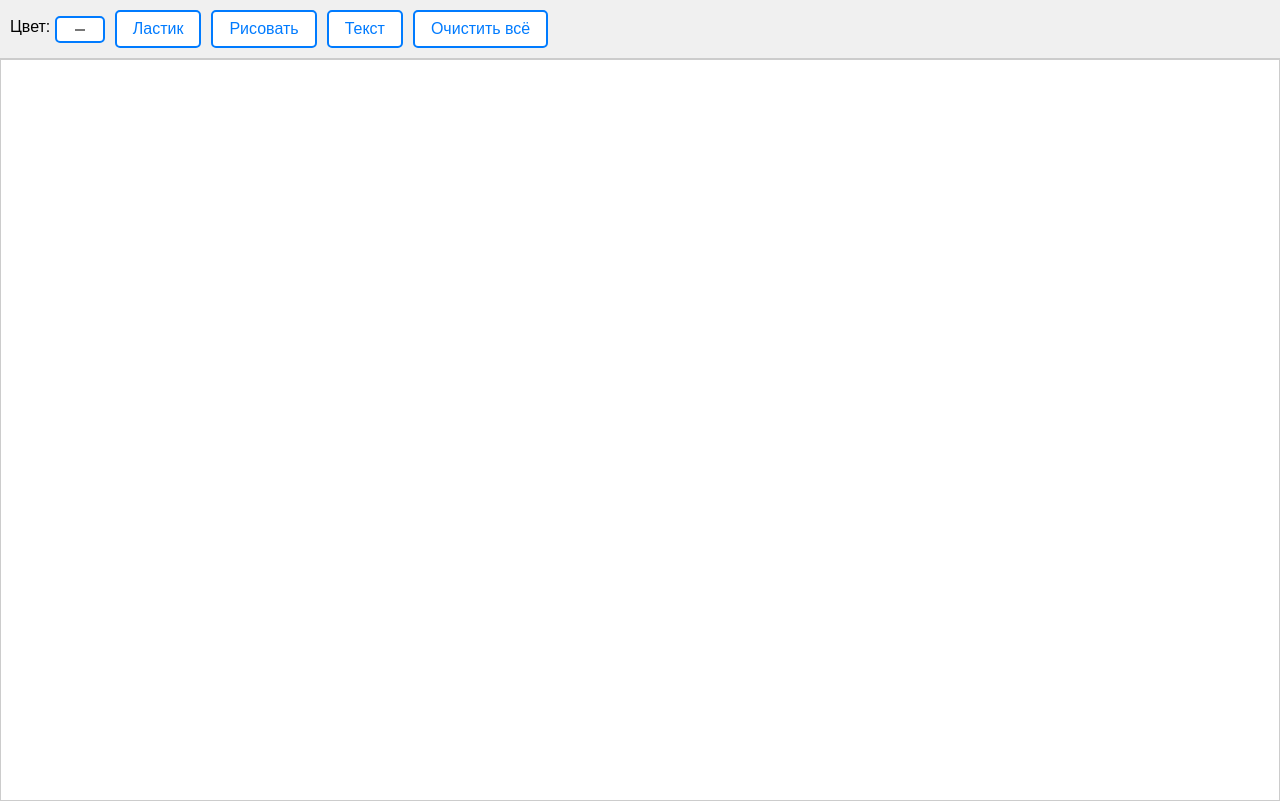
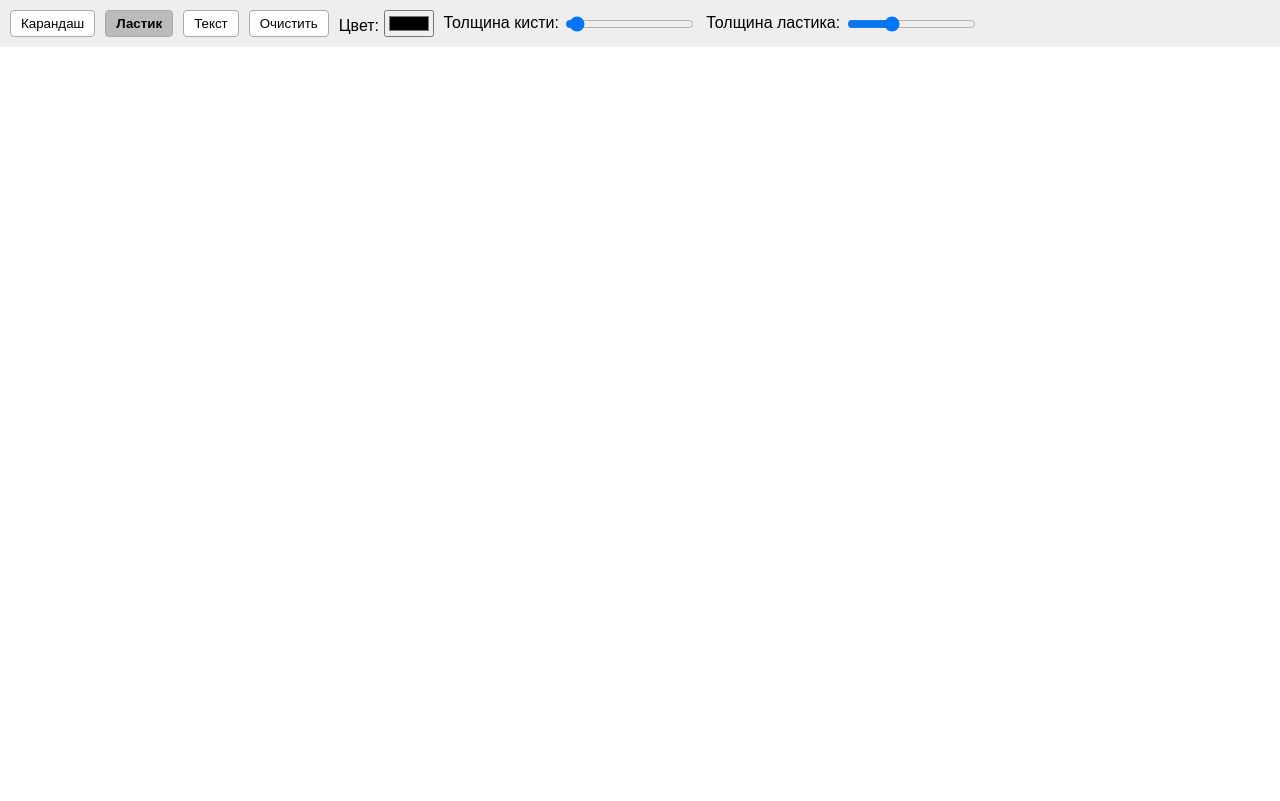
Before and after one commit to nadiiachernychenko/ProjectOfDrawing, a website: page public/index.html in a window 1280 px wide. Both pictures are taken after a click on the button "Ластик". Drawn offline with nearby package versions, Linux system fonts and the light colour scheme; no server answers.

Commit message:
The new new

```diff
--- a/public/index.html
+++ b/public/index.html
@@ -1,19 +1,63 @@
 <!DOCTYPE html>
-<html lang="en">
+<html lang="ru">
 <head>
   <meta charset="UTF-8" />
-    <meta name="viewport" content="width=device-width, initial-scale=1.0" />
-    <title>Express Doodle</title>
-    <link rel="stylesheet" href="style.css" />
+  <meta name="viewport" content="width=device-width, initial-scale=1" />
+  <title>Express Drawing App</title>
+  <style>
+    body, html {
+      margin: 0; padding: 0; height: 100%; overflow: hidden;
+      font-family: Arial, sans-serif;
+    }
+    #controls {
+      background: #eee;
+      padding: 10px;
+      display: flex;
+      align-items: center;
+      gap: 10px;
+      user-select: none;
+    }
+    button {
+      padding: 5px 10px;
+      cursor: pointer;
+      border: 1px solid #aaa;
+      border-radius: 4px;
+      background: white;
+      transition: background-color 0.3s;
+    }
+    button:hover {
+      background: #ddd;
+    }
+    button.active {
+      background: #bbb;
+      font-weight: bold;
+    }
+    input[type="range"] {
+      vertical-align: middle;
+    }
+    #textInput {
+      display: none;
+      padding: 5px;
+      font-size: 14px;
+      width: 150px;
+    }
+    canvas.whiteboard {
+      display: block;
+      background: white;
+      cursor: crosshair;
+    }
+  </style>
 </head>
 <body>
   <div id="controls">
-      <label>Цвет: <input type="color" id="colorPicker" value="#000000" /></label>
+    <button id="drawBtn" class="active">Карандаш</button>
     <button id="eraserBtn">Ластик</button>
-      <button id="drawBtn">Рисовать</button>
     <button id="textBtn">Текст</button>
-      <button id="clearBtn">Очистить всё</button>
-      <input type="text" id="textInput" placeholder="Введите текст" style="display:none;" />
+    <button id="clearBtn">Очистить</button>
+    <label>Цвет: <input type="color" id="colorPicker" value="#000000"></label>
+    <label>Толщина кисти: <input type="range" id="brushSize" min="1" max="30" value="2"></label>
+    <label>Толщина ластика: <input type="range" id="eraserSize" min="5" max="50" value="20"></label>
+    <input type="text" id="textInput" placeholder="Введите текст" />
   </div>
 
   <canvas class="whiteboard"></canvas>
--- a/public/script.js
+++ b/public/script.js
@@ -7,8 +7,12 @@ var current = {
   color: "#000000",
   mode: "draw" // draw, erase, text
 };
+
 var lastPos = { x: 0, y: 0 };
+
 var textInput = document.getElementById("textInput");
+var brushSizeInput = document.getElementById("brushSize");
+var eraserSizeInput = document.getElementById("eraserSize");
 
 // Настройка размера холста с учётом панели управления
 function onResize() {
@@ -17,6 +21,13 @@ function onResize() {
 }
 window.addEventListener("resize", onResize);
 onResize();
+
+// Подсветка активной кнопки
+function setActiveButton(id) {
+  ["drawBtn", "eraserBtn", "textBtn"].forEach(buttonId => {
+    document.getElementById(buttonId).classList.toggle("active", buttonId === id);
+  });
+}
 
 // Выбор цвета
 document.getElementById("colorPicker").addEventListener("change", (e) => {
@@ -27,15 +38,18 @@ document.getElementById("colorPicker").addEventListener("change", (e) => {
 document.getElementById("eraserBtn").addEventListener("click", () => {
   current.mode = "erase";
   textInput.style.display = "none";
+  setActiveButton("eraserBtn");
 });
 document.getElementById("drawBtn").addEventListener("click", () => {
   current.mode = "draw";
   textInput.style.display = "none";
+  setActiveButton("drawBtn");
 });
 document.getElementById("textBtn").addEventListener("click", () => {
   current.mode = "text";
   textInput.style.display = "inline-block";
   textInput.focus();
+  setActiveButton("textBtn");
 });
 document.getElementById("clearBtn").addEventListener("click", () => {
   clearCanvas(true);
@@ -49,13 +63,13 @@ function clearCanvas(emit) {
   }
 }
 
-// Отрисовка линии
-function drawLine(x0, y0, x1, y1, color, emit) {
+// Отрисовка линии с передачей нормализованной толщины
+function drawLine(x0, y0, x1, y1, color, emit, lineWidth) {
   context.beginPath();
   context.moveTo(x0, y0);
   context.lineTo(x1, y1);
   context.strokeStyle = color;
-  context.lineWidth = current.mode === "erase" ? 20 : 2; // Толще для ластика
+  context.lineWidth = lineWidth;
   context.lineCap = "round";
   context.stroke();
   context.closePath();
@@ -69,7 +83,8 @@ function drawLine(x0, y0, x1, y1, color, emit) {
     y0: y0 / h,
     x1: x1 / w,
     y1: y1 / h,
-    color
+    color: color,
+    normLineWidth: lineWidth / w
   });
 }
 
@@ -119,9 +134,9 @@ function onPointerMove(e) {
   var y = e.clientY - rect.top;
 
   if (current.mode === "draw") {
-    drawLine(lastPos.x, lastPos.y, x, y, current.color, true);
+    drawLine(lastPos.x, lastPos.y, x, y, current.color, true, parseInt(brushSizeInput.value, 10));
   } else if (current.mode === "erase") {
-    drawLine(lastPos.x, lastPos.y, x, y, "white", true);
+    drawLine(lastPos.x, lastPos.y, x, y, "white", true, parseInt(eraserSizeInput.value, 10));
   }
 
   lastPos.x = x;
@@ -142,7 +157,16 @@ canvas.addEventListener("pointerout", onPointerUp);
 socket.on("drawing", function(data) {
   var w = canvas.width;
   var h = canvas.height;
-  drawLine(data.x0 * w, data.y0 * h, data.x1 * w, data.y1 * h, data.color);
+  var realLineWidth = data.normLineWidth * w;
+  drawLine(
+    data.x0 * w,
+    data.y0 * h,
+    data.x1 * w,
+    data.y1 * h,
+    data.color,
+    false,
+    realLineWidth
+  );
 });
 
 socket.on("text", function(data) {
```
Also changed, not shown: app.js (+3 -6 lines). Lines whose indentation alone changed are shown as unchanged.
